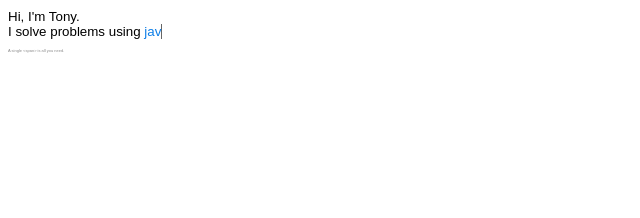
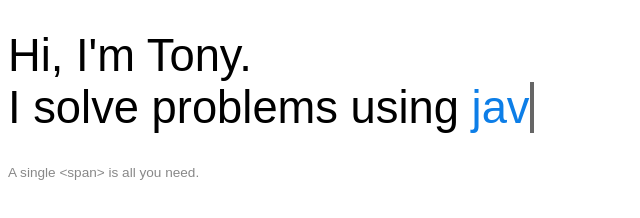
Before and after one commit to moodnovciv/broken2, a website: page index.html in a window 1280 px wide. Shown: the whole page, without its empty margins (0-640 px from the left). Drawn offline with Linux system fonts and the light colour scheme.

Commit message:
Update index.css

```diff
--- a/index.css
+++ b/index.css
@@ -1,6 +1,6 @@
 html,body {
   font-family: 'Montserrat', sans-serif;
-  font-size: 10pt;
+  font-size: 34pt;
   background: rgba(255, 255, 255, 0);
   color: rgb(0, 0, 0);
 }
```
